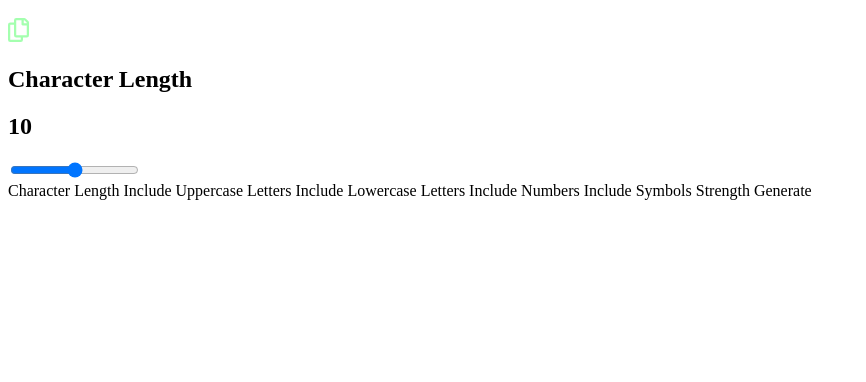
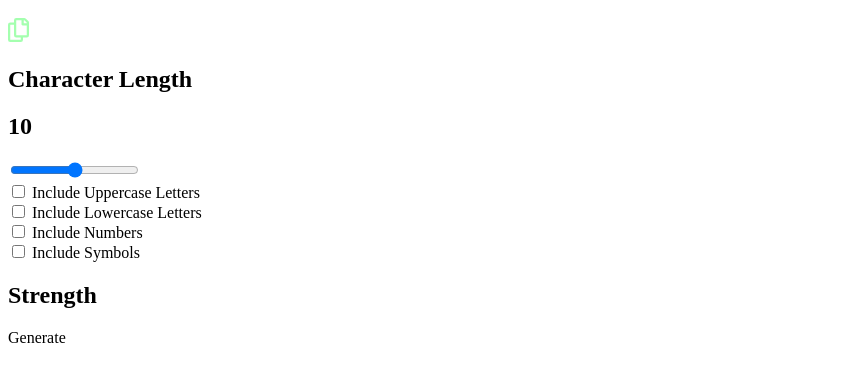
Before and after one commit to Manuelcoder02/adefenwa-password-generator, a plain HTML site: page starter-code/index.html in a window 1280 px wide. Shown: the part 120-502 px from the top of the page, without its empty margins (0-866 px from the left). Drawn offline with Linux system fonts and the light colour scheme.

Commit message:
working on html

```diff
--- a/starter-code/index.html
+++ b/starter-code/index.html
@@ -44,10 +44,55 @@
 						value="10"
 					/>
 				</div>
+				<div class="password--checkboxes">
+					<form id="password__check">
+						<div class="password--check__one">
+							<input
+								type="checkbox"
+								name="password--checkboxes"
+								id="passwordCheckOne"
+								value="Uppercase Letters"
+							/>
+							<label for="passwordCheckOne">Include Uppercase Letters</label>
+						</div>
+						<div class="password--check__two">
+							<input
+								type="checkbox"
+								name="password--checkboxes"
+								id="passwordCheckTwo"
+								value="Lowercase Letters"
+							/>
+							<label for="passwordCheckTwo">Include Lowercase Letters</label>
+						</div>
+						<div class="password--check__three">
+							<input
+								type="checkbox"
+								name="password--checkboxes"
+								id="passwordCheckThree"
+								value="Numbers"
+							/>
+							<label for="passwordCheckThree">Include Numbers</label>
+						</div>
+						<div class="password--check__four">
+							<input
+								type="checkbox"
+								name="password--checkboxes"
+								id="passwordCheckFour"
+								value="Symbols"
+							/>
+							<label for="passwordCheckFour">Include Symbols</label>
+						</div>
+					</form>
+				</div>
+				<div class="strength">
+					<h1 class="strength-text">Strength</h1>
+					<div class="password--strength">
+						<h1 class="strength--value"></h1>
+					</div>
+				</div>
 			</section>
 		</main>
 
-		Character Length Include Uppercase Letters Include Lowercase Letters Include
-		Numbers Include Symbols Strength Generate
+		Generate
 	</body>
 </html>
```
